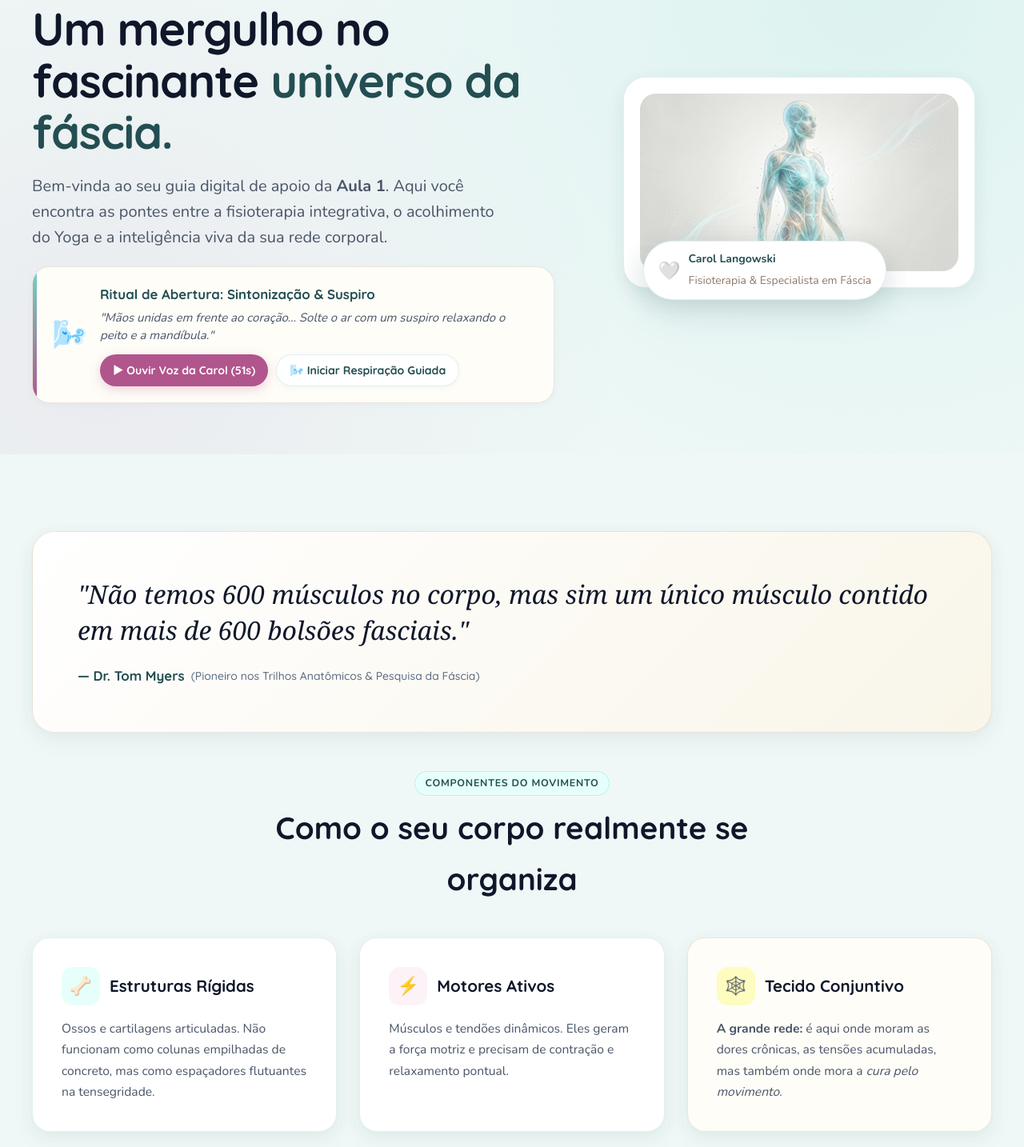
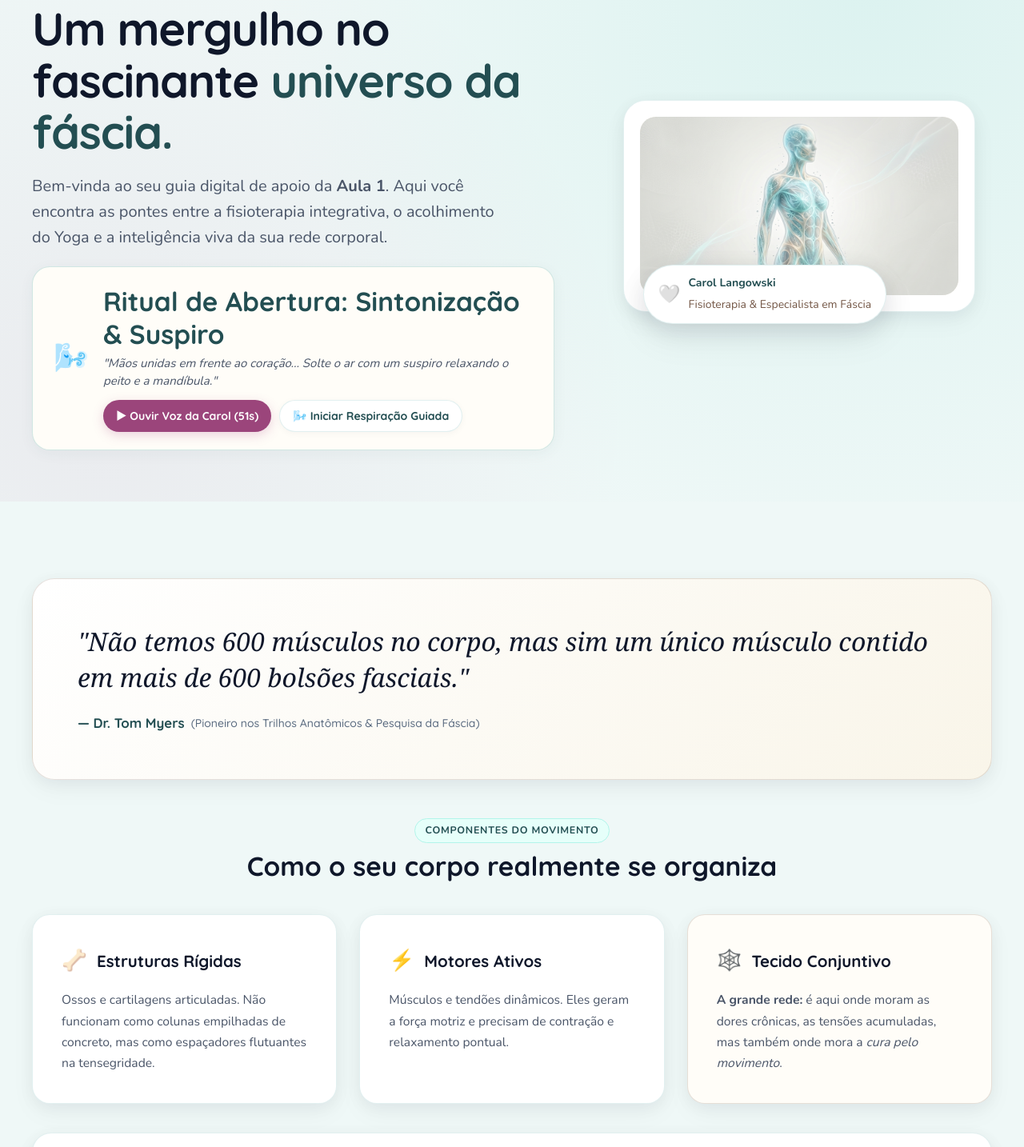
Before and after one commit to paulo-psi/carol-01, a plain HTML site: page index.html in a window 1280 px wide. Shown: the part 260-1694 px from the top of the page at 80% size. Drawn offline with nearby package versions, Linux system fonts and the light colour scheme; a web font is replaced by a local one.

Commit message:
fix: apply deep audit cure plan (a11y headings, wcag contrast, anti-slop) (v1.2.1)

```diff
--- a/assets/css/styles.css
+++ b/assets/css/styles.css
@@ -20,17 +20,17 @@
   --carol-bg-card: #FFFFFF;
 
   /* Identidade do Selo (Aquarela & Afeto) */
-  --carol-orchid: #B1558D;
-  --carol-orchid-hover: #9A4377;
+  --carol-orchid: #9B457B;
+  --carol-orchid-hover: #823866;
   --carol-orchid-soft: #FDF2F8;
   --carol-turquoise: #70D3C7;
   --carol-sand-bg: #F9F5E9;
   --carol-sand-surface: #FFFDF8;
   --carol-sand-border: #EDE1C9;
-  --carol-terracotta: #907868;
+  --carol-terracotta: #735645;
 
   /* Acentos Solares & Quentes */
-  --carol-amber: #D69E2E;
+  --carol-amber: #975A16;
   --carol-amber-soft: #FEFCBF;
   --carol-amber-dark: #744210;
 
@@ -53,13 +53,13 @@
   --radius-card: 22px;
   --radius-pill: 999px;
 
-  /* Sombras Difusas Orgânicas */
-  --shadow-sm: 0 2px 8px rgba(35, 78, 82, 0.04);
-  --shadow-organic: 0 4px 20px rgba(35, 78, 82, 0.05), 0 12px 32px rgba(35, 78, 82, 0.04);
-  --shadow-hover: 0 8px 30px rgba(35, 78, 82, 0.12), 0 18px 48px rgba(35, 78, 82, 0.08);
+  /* Sombras Difusas Orgânicas e Neutras */
+  --shadow-sm: 0 2px 8px rgba(15, 23, 42, 0.04);
+  --shadow-organic: 0 4px 20px rgba(15, 23, 42, 0.05), 0 12px 32px rgba(15, 23, 42, 0.04);
+  --shadow-hover: 0 8px 30px rgba(15, 23, 42, 0.10), 0 18px 48px rgba(15, 23, 42, 0.06);
   --shadow-modal: 0 24px 64px rgba(15, 23, 42, 0.22);
   --border-subtle: 1px solid rgba(49, 151, 149, 0.14);
-  --border-sand: 1px solid rgba(144, 120, 104, 0.18);
+  --border-sand: 1px solid rgba(115, 86, 69, 0.18);
 }
 
 /* 2. RESET GLOBAL & FUNDAÇÃO */
@@ -101,6 +101,13 @@ img {
   max-width: 100%;
   height: auto;
   display: block;
+}
+
+/* Hierarquia Tipográfica Harmônica (Escala semântica controlada) */
+h2:not(.mantra-title) {
+  font-family: var(--font-title);
+  font-size: clamp(1.45rem, 2.6vw, 2.1rem) !important;
+  line-height: 1.25;
 }
 
 button {
@@ -208,7 +215,10 @@ section[id] {
   font-weight: 600;
   font-size: 0.94rem;
   color: var(--carol-ink-sub);
-  padding: 6px 12px;
+  padding: 8px 14px;
+  min-height: 40px;
+  display: inline-flex;
+  align-items: center;
   border-radius: var(--radius-pill);
   transition: all 0.2s ease;
 }
@@ -387,25 +397,14 @@ section[id] {
 /* Ritual do Suspiro (Card Afetuoso no Hero) */
 .ritual-suspiro-card {
   background: var(--carol-sand-surface);
-  border: var(--border-sand);
+  border: 1.5px solid rgba(49, 151, 149, 0.22);
   border-radius: var(--radius-card);
-  padding: 20px 24px;
+  padding: 22px 26px;
   display: flex;
   align-items: center;
-  gap: 16px;
-  box-shadow: var(--shadow-sm);
+  gap: 18px;
+  box-shadow: 0 4px 18px rgba(35, 78, 82, 0.05);
   position: relative;
-  overflow: hidden;
-}
-
-.ritual-suspiro-card::before {
-  content: "";
-  position: absolute;
-  left: 0;
-  top: 0;
-  bottom: 0;
-  width: 5px;
-  background: linear-gradient(180deg, var(--carol-turquoise), var(--carol-orchid));
 }
 
 .ritual-suspiro-icon {
@@ -413,9 +412,11 @@ section[id] {
   flex-shrink: 0;
 }
 
+.ritual-suspiro-text h2,
+.ritual-suspiro-text h3,
 .ritual-suspiro-text h4 {
   font-family: var(--font-title);
-  font-size: 1.05rem;
+  font-size: 1.12rem;
   font-weight: 700;
   color: var(--carol-deep-teal);
   margin-bottom: 4px;
@@ -495,30 +496,23 @@ section[id] {
   display: flex;
   align-items: center;
   gap: 12px;
-  margin-bottom: 16px;
+  margin-bottom: 14px;
 }
 
 .card-icon-circle {
-  width: 48px;
-  height: 48px;
-  border-radius: 14px;
-  background: var(--carol-ice-mint);
-  color: var(--carol-deep-teal);
-  display: flex;
+  font-size: 1.6rem;
+  display: inline-flex;
   align-items: center;
   justify-content: center;
-  font-size: 1.4rem;
   flex-shrink: 0;
 }
 
 .card-icon-circle.orchid {
-  background: var(--carol-orchid-soft);
   color: var(--carol-orchid);
 }
 
 .card-icon-circle.amber {
-  background: var(--carol-amber-soft);
-  color: var(--carol-amber-dark);
+  color: var(--carol-amber);
 }
 
 .card-title {
@@ -651,7 +645,7 @@ section[id] {
   background: var(--carol-deep-teal);
   color: #FFFFFF;
   border-color: var(--carol-deep-teal);
-  box-shadow: 0 4px 16px rgba(35, 78, 82, 0.25);
+  box-shadow: 0 4px 16px rgba(15, 23, 42, 0.18);
 }
 
 .camada-pane {
@@ -851,7 +845,7 @@ section[id] {
 
 .mantra-title {
   font-family: var(--font-title);
-  font-size: clamp(2.4rem, 5vw, 3.8rem);
+  font-size: clamp(1.8rem, 3.5vw, 2.6rem);
   font-style: italic;
   font-weight: 600;
   color: var(--carol-ice-mint);
@@ -1257,7 +1251,7 @@ body.tapete-mode #btn-toggle-tapete {
     color: #111111 !important;
   }
 
-  .santuario-card h4, .santuario-card p {
+  .santuario-card h3, .santuario-card h4, .santuario-card p {
     color: #111111 !important;
   }
 
@@ -1266,7 +1260,7 @@ body.tapete-mode #btn-toggle-tapete {
     color: #111111 !important;
   }
 
-  .diario-header h4 {
+  .diario-header h3, .diario-header h4, .diario-status-badge, .diario-actions {
     color: #111111 !important;
   }
 
--- a/index.html
+++ b/index.html
@@ -72,7 +72,7 @@
         <div class="ritual-suspiro-card">
           <div class="ritual-suspiro-icon">🌬️</div>
           <div class="ritual-suspiro-text">
-            <h4>Ritual de Abertura: Sintonização &amp; Suspiro</h4>
+            <h2>Ritual de Abertura: Sintonização &amp; Suspiro</h2>
             <p id="suspiro-status-text">
               <em>"Mãos unidas em frente ao coração... Solte o ar com um suspiro relaxando o peito e a mandíbula."</em>
             </p>
@@ -765,7 +765,7 @@
       <div class="santuario-cards-grid" id="roteiro">
         <!-- Card 1: Tarefa da Turma -->
         <div class="santuario-card">
-          <h4>📱 Roteiro de Estudos no Aplicativo</h4>
+          <h3>📱 Roteiro de Estudos no Aplicativo</h3>
           <p>
             Carol orientou a assistir aos vídeos do módulo de introdução e se aprofundar no conteúdo até a aula de <strong>Trilhos Anatômicos</strong> antes do nosso próximo encontro ao vivo.
           </p>
@@ -773,7 +773,7 @@
 
         <!-- Card 2: Partilha e Dúvidas -->
         <div class="santuario-card">
-          <h4>💬 Comunidade &amp; Partilhas</h4>
+          <h3>💬 Comunidade &amp; Partilhas</h3>
           <p>
             Traga seus estudos de caso, dúvidas sobre o corpo e sensações para o nosso grupo do curso. O movimento cura quando é compartilhado com afeto.
           </p>
@@ -783,7 +783,7 @@
       <!-- Diário Somático da Aluna (Persistência Local) -->
       <div class="diario-somatico-card">
         <div class="diario-header">
-          <h4>📝 Meu Diário Somático (Aula 1)</h4>
+          <h3>📝 Meu Diário Somático (Aula 1)</h3>
           <span id="diario-status" class="diario-status-badge">Privado • Salvo no seu aparelho</span>
         </div>
         <p style="font-size:0.92rem;color:var(--carol-soft-mint);margin-bottom:12px;">
```
Also changed, not shown: src/index.html (+4 -4 lines), 6 other files.
